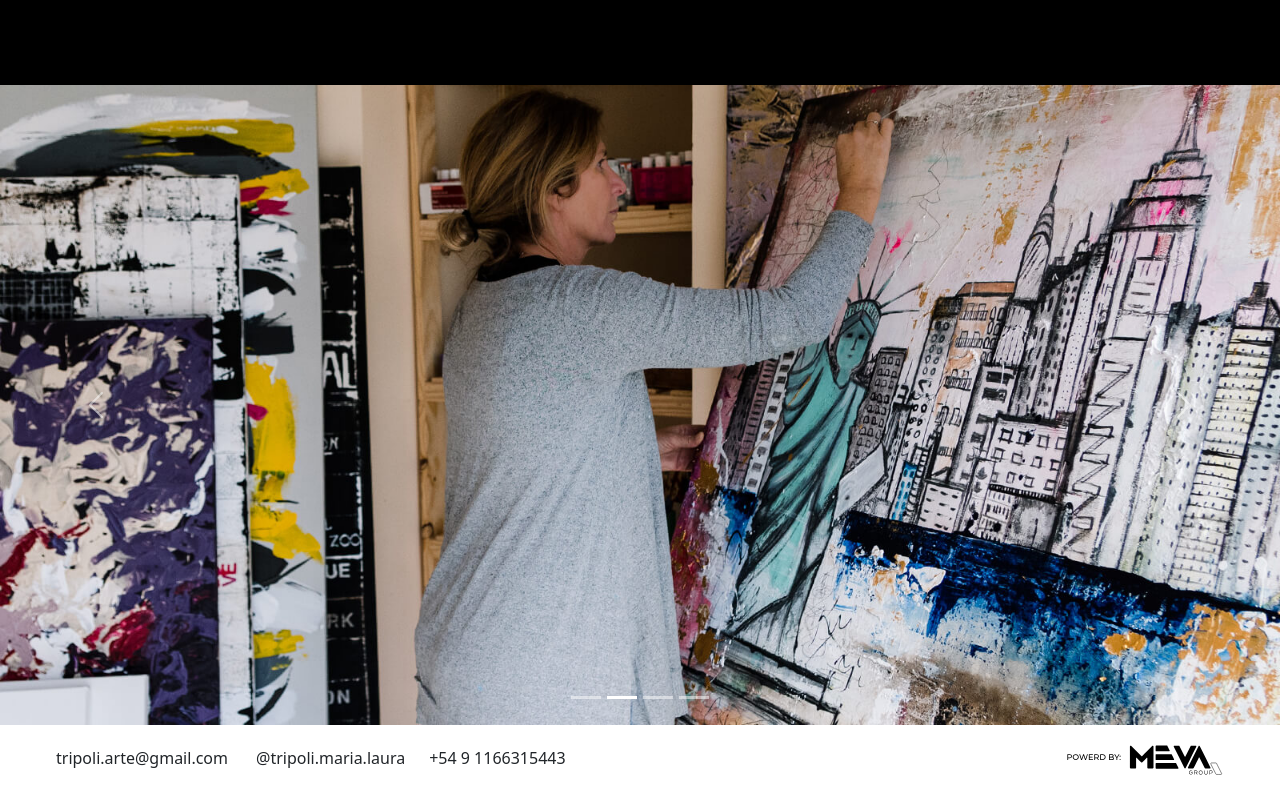
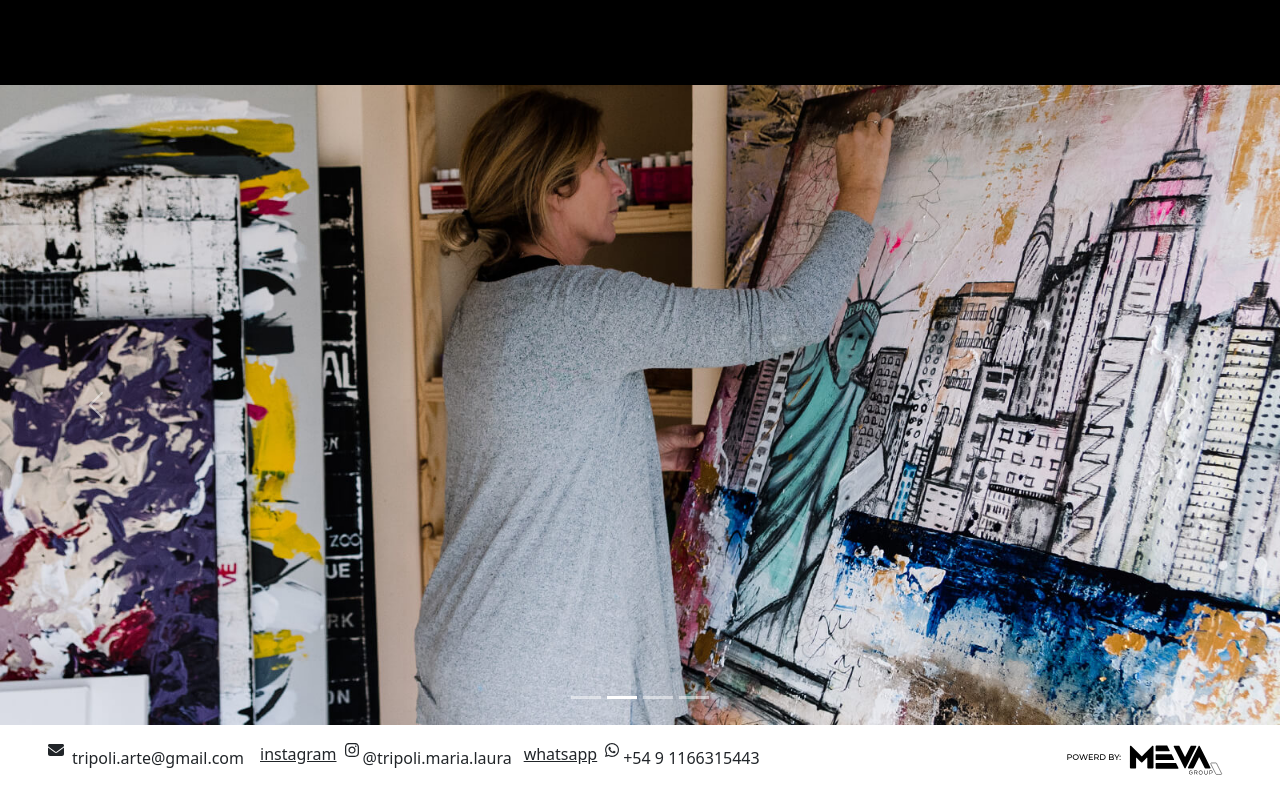
Before and after one commit to enriquesanabria/art_galery, a React (Vite) app: page / in a window 1280 px wide. Shown: the part 1195-1990 px from the top of the page. Built offline with nearby package versions, Linux system fonts and the light colour scheme.

Commit message:
se añaden iconos en el footer , se soluciona problema con fontawesome

```diff
--- a/package.json
+++ b/package.json
@@ -11,7 +11,9 @@
 		"format": "prettier --write ."
 	},
 	"dependencies": {
+		"@fortawesome/fontawesome-free": "^6.4.2",
 		"@fortawesome/fontawesome-svg-core": "^6.4.2",
+		"@fortawesome/free-brands-svg-icons": "^6.4.2",
 		"@fortawesome/free-regular-svg-icons": "^6.4.2",
 		"@fortawesome/free-solid-svg-icons": "^6.4.2",
 		"@fortawesome/react-fontawesome": "^0.2.0",
--- a/src/Layouts/Footer.jsx
+++ b/src/Layouts/Footer.jsx
@@ -1,5 +1,8 @@
 import { Container, Row, Col } from 'react-bootstrap';
 import IconMeva from '../assets/img/icons/iconMeva.svg';
+import { FontAwesomeIcon } from '@fortawesome/react-fontawesome';
+import { faEnvelope } from '@fortawesome/free-solid-svg-icons';
+import { faWhatsapp, faInstagram } from '@fortawesome/free-brands-svg-icons';
 
 export default function Footer() {
 	return (
@@ -12,16 +15,23 @@
 								href='mailto:tripoli.arte@gmail.com?Subject=Cuadros%20de%20su%20página'
 								id='correo'
 							></a>
+							<FontAwesomeIcon icon={faEnvelope} />
 							<p className='pt-1 px-2'>tripoli.arte@gmail.com</p>
 							<a
 								href='https://www.instagram.com/tripoli.maria.laura/'
 								className='text-dark mx-2'
-							></a>
+							>
+								instagram
+							</a>
+							<FontAwesomeIcon icon={faInstagram} />
 							<p className='pt-1 px-1'>@tripoli.maria.laura</p>
 							<a
 								href='https://wa.me/111566315443?text=Hola!%20estoy%20interesad@%20en%20un%20cuadro'
 								className='text-dark mx-2'
-							></a>
+							>
+								whatsapp
+							</a>
+							<FontAwesomeIcon icon={faWhatsapp} />
 							<p className='pt-1 px-1'>+54 9 1166315443</p>
 						</Col>
 
```
Also changed, not shown: 1 other file (tests, documents, lock files or other folders).
